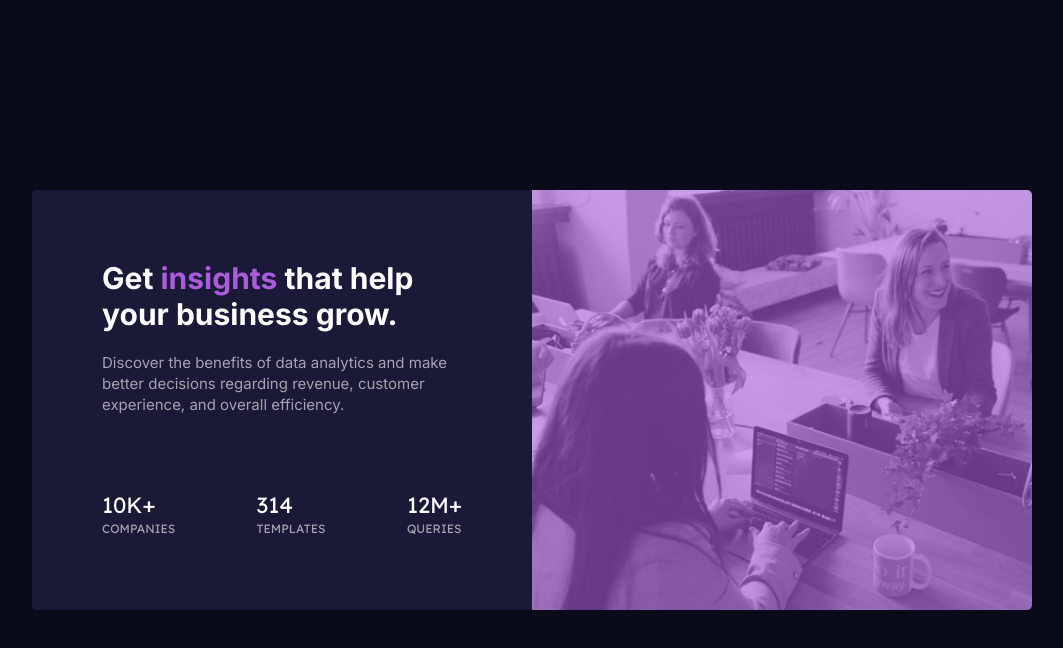
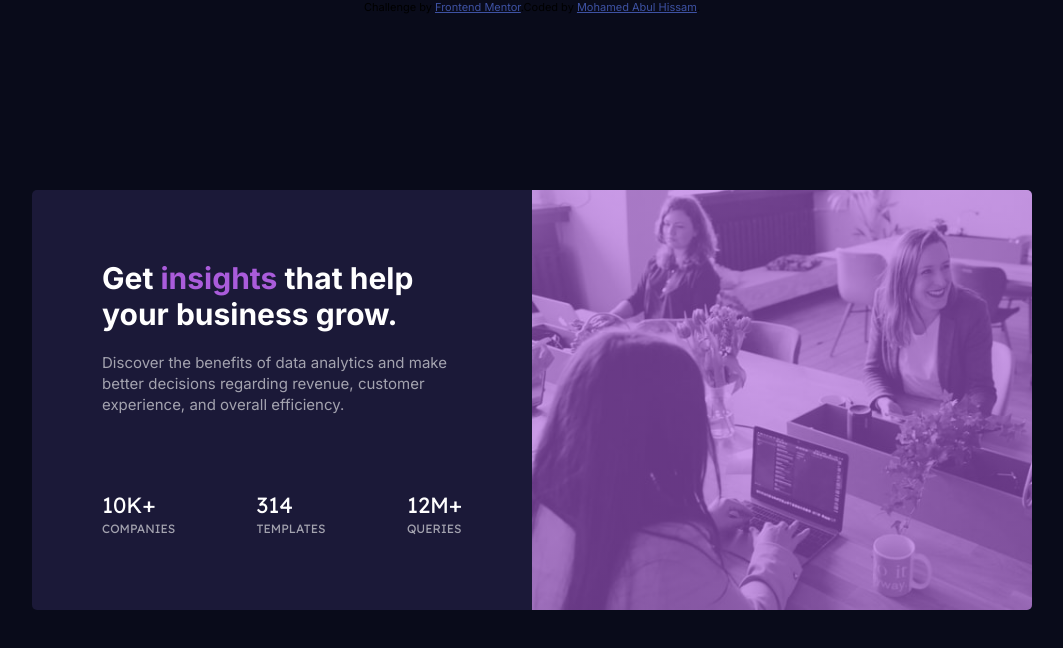
Before and after one commit to AbulHissam/statspreviewcomponent, a plain HTML site: page index.html in a window 1280 px wide. Shown: the whole page, without its empty margins (108-1171 px from the left). Drawn offline with Linux system fonts and the light colour scheme.

Commit message:
Update index.html

```diff
--- a/index.html
+++ b/index.html
@@ -49,12 +49,15 @@
         </ul>
       </div>
       <div class="image-part"></div>
+      <!-- <div class="image-part">
+        <img class="img-src img-design" alt="computer" />
+      </div> -->
     </div>
-    <!-- <div class="attribution">
+    <div class="attribution">
       Challenge by
       <a href="https://www.frontendmentor.io?ref=challenge" target="_blank"
         >Frontend Mentor</a
-      >. Coded by <a href="#">Mohamed Abul Hissam</a>.
-    </div> -->
+      >.Coded by <a href="#">Mohamed Abul Hissam</a>.
+    </div>
   </body>
 </html>
```
